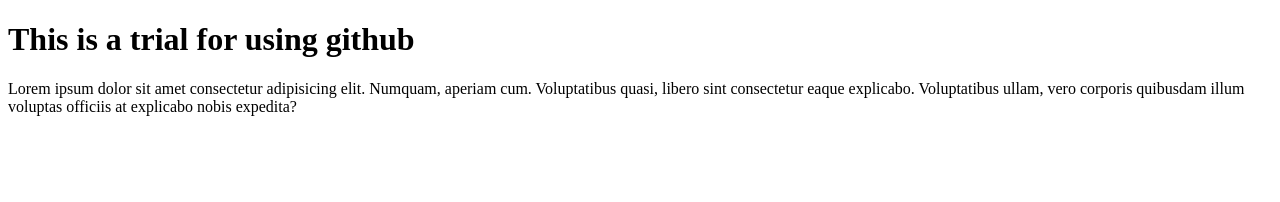
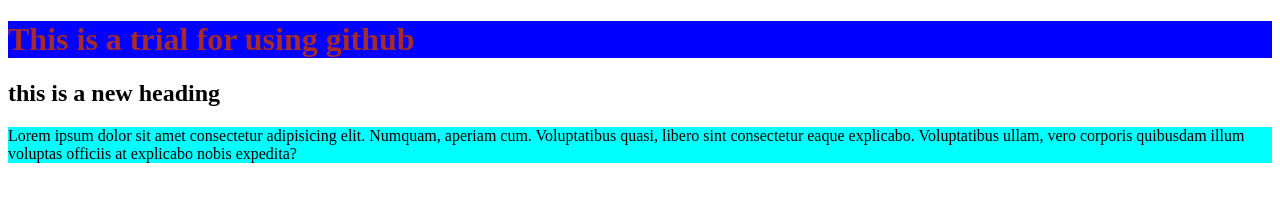
Before and after one commit to Turjo-abhishek/my-second-repo, a plain HTML site: page index.html in a window 1280 px wide. Drawn offline with Linux system fonts and the light colour scheme.

Commit message:
styles changed

```diff
--- a/index.html
+++ b/index.html
@@ -5,9 +5,11 @@
     <meta http-equiv="X-UA-Compatible" content="IE=edge">
     <meta name="viewport" content="width=device-width, initial-scale=1.0">
     <title>My second repo</title>
+    <link rel="stylesheet" href="style.css">
 </head>
 <body>
     <h1>This is a trial for using github</h1>
+    <h2>this is a new heading</h2>
     <P>Lorem ipsum dolor sit amet consectetur adipisicing elit. Numquam, aperiam cum. Voluptatibus quasi, libero sint consectetur eaque explicabo. Voluptatibus ullam, vero corporis quibusdam illum voluptas officiis at explicabo nobis expedita?</P>
 </body>
 </html>
--- a/style.css
+++ b/style.css
@@ -4,3 +4,6 @@ h1{
 p{
     background-color: aqua;
 }
+h1{
+    background-color: blue;
+}
```
